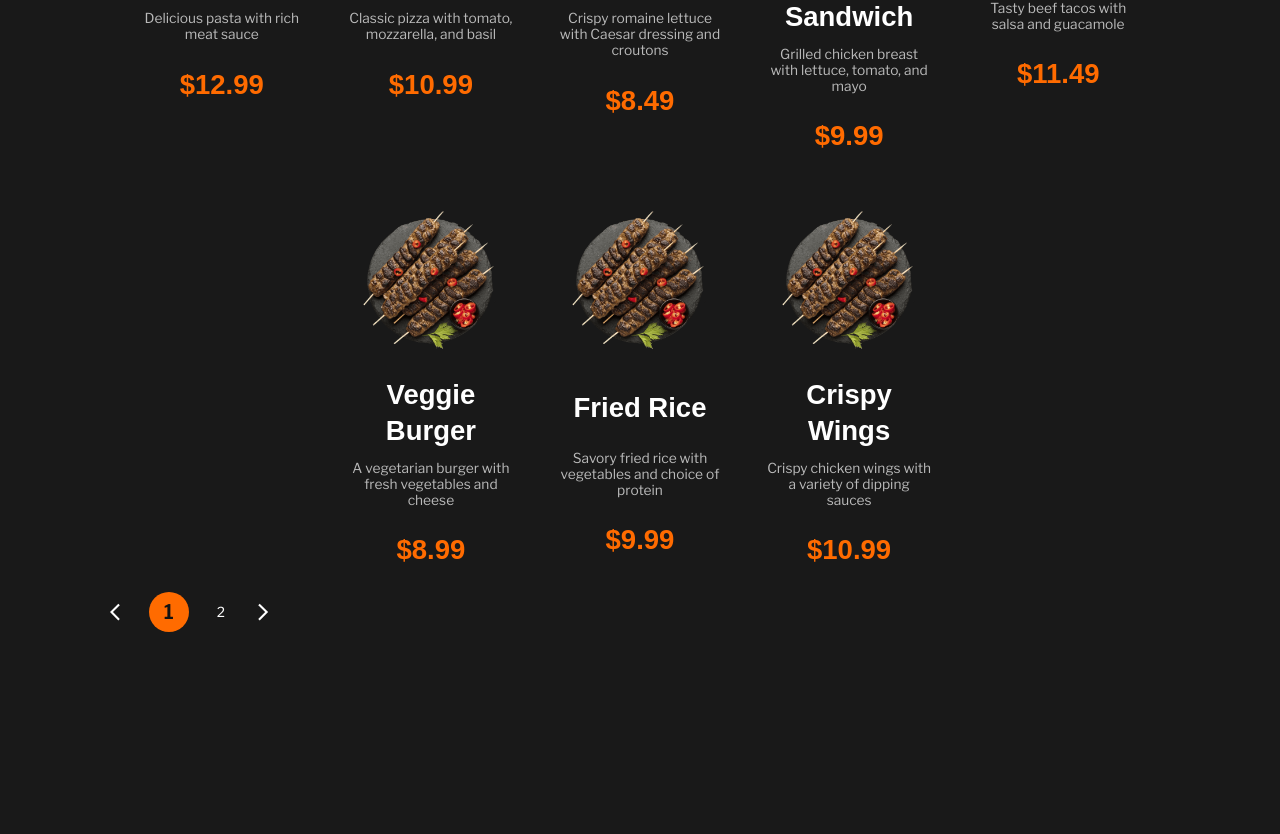
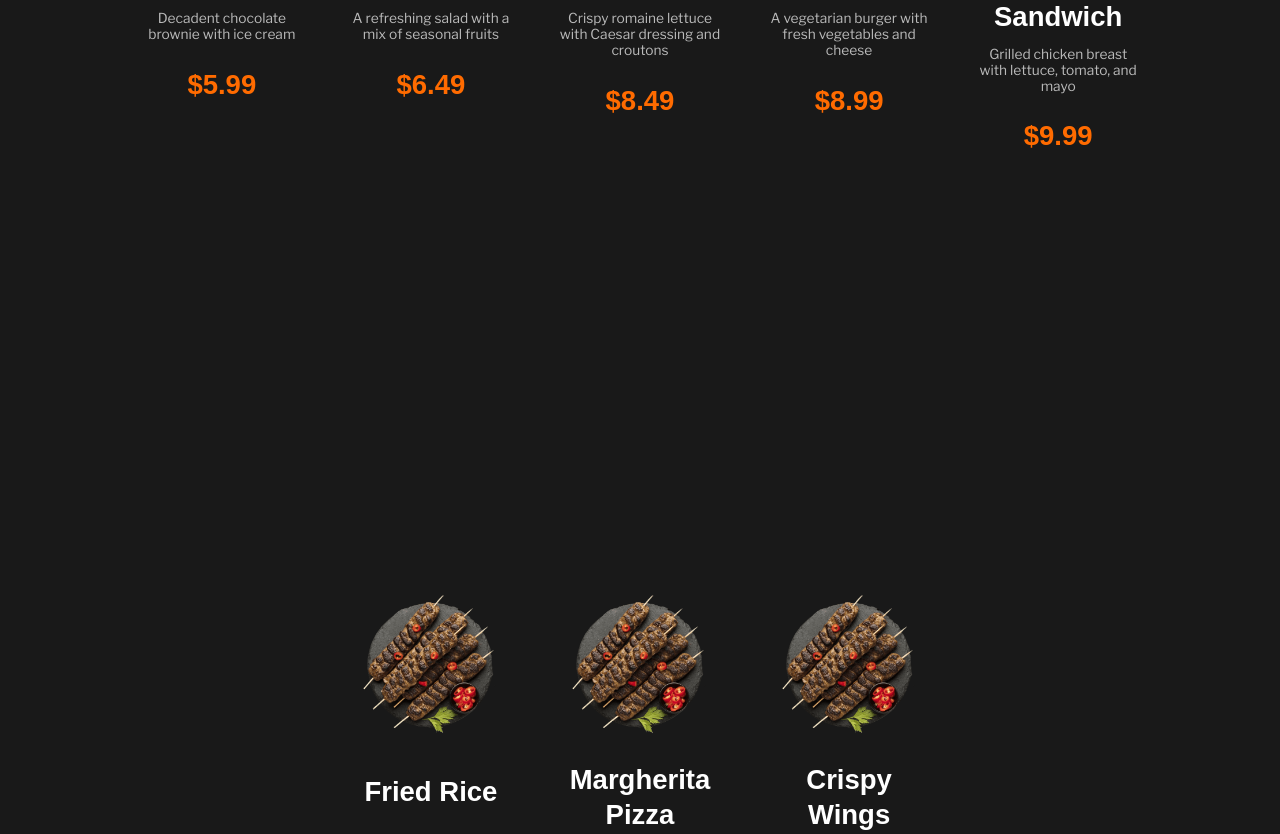
Before and after one commit to nazmus767921/Restaurant_project-1.00, a React (Vite) app: page /menu in a window 1280 px wide. Shown: the part 796-1630 px from the top of the page. Built offline with nearby package versions, Linux system fonts and the light colour scheme; a web font is replaced by a local one.

Commit message:
All Okay

```diff
--- a/src/components/Form/Select.jsx
+++ b/src/components/Form/Select.jsx
@@ -12,7 +12,7 @@ const Select = ({ name, id, value, onChange, options = [] }) => {
 		>
 			{options.map((option) => {
 				return (
-					<option key={option} value={option?.value}>
+					<option key={option?.value} value={option?.value}>
 						{option?.label}
 					</option>
 				);
--- a/src/components/UI/MenuShowcase/MenuShowcase.jsx
+++ b/src/components/UI/MenuShowcase/MenuShowcase.jsx
@@ -1,7 +1,7 @@
 import styled from "styled-components";
 
-const MenuShowcase = ({ children }) => {
-	return <Wrapper>{children}</Wrapper>;
+const MenuShowcase = ({ children, style }) => {
+	return <Wrapper style={style}>{children}</Wrapper>;
 };
 
 const Wrapper = styled.div`
--- a/src/pages/About/AboutPage.jsx
+++ b/src/pages/About/AboutPage.jsx
@@ -20,11 +20,11 @@ const AboutPage = () => {
 			<div className="featured_section">
 				{featured.map((content, index) => {
 					return index % 2 === 0 ? (
-						<div className="featured_card">
+						<div key={crypto.randomUUID()} className="featured_card">
 							<FeaturedCard {...content} />
 						</div>
 					) : (
-						<div className="featured_card">
+						<div key={crypto.randomUUID()} className="featured_card">
 							<FeaturedCard {...content} reverse />
 						</div>
 					);
--- a/src/pages/Menu/components/MenusSection.jsx
+++ b/src/pages/Menu/components/MenusSection.jsx
@@ -7,12 +7,21 @@ import Pagination from "../../../components/Pagination";
 import { usePaginationContext } from "../../../store/contexts/pagination_context";
 
 const MenusSection = () => {
-	const { filteredMenu, grid_view } = useProductsContext();
-	const {displayedData} = usePaginationContext();
+	const { grid_view } = useProductsContext();
+	const { displayedData, totalPages } = usePaginationContext();
+
+	const whatHeightShouldbe = () => {
+		if (totalPages > 1 && displayedData.length > 3) {
+			return { minHeight: "88em" };
+		} else if (totalPages > 1 && displayedData.length <= 3) {
+			return { minHeight: "44em" };
+		}
+		return { minHeight: "fit-content" };
+	};
 
 	return (
 		<Wrapper>
-			<MenuShowcase>
+			<MenuShowcase style={whatHeightShouldbe()}>
 				{grid_view ? (
 					<>
 						{displayedData.map((menu) => (
@@ -27,13 +36,21 @@ const MenusSection = () => {
 					</>
 				)}
 			</MenuShowcase>
-			<Pagination />
+			<div className="pagination--wrapper">
+				<Pagination />
+			</div>
 		</Wrapper>
 	);
 };
 
 const Wrapper = styled.div`
 	margin-top: 2.5em;
+	.pagination--wrapper {
+		display: flex;
+		justify-content: center;
+		align-items: center;
+		margin-top: 1.25em;
+	}
 `;
 
 export default MenusSection;
--- a/src/store/contexts/pagination_context.jsx
+++ b/src/store/contexts/pagination_context.jsx
@@ -5,16 +5,16 @@ const pagination_context = createContext(null);
 
 export const PaginationContextProvider = ({ children }) => {
 	// pulling menus data from the products_context
-	const { menus } = useProductsContext();
+	const { filteredMenu } = useProductsContext();
 	const [currentPage, setCurrentPage] = useState(1);
 	const itemsPerPage = 8;
-	const data = [...menus];
-	const totalPages = Math.ceil(data.length / itemsPerPage);
+	// const data = [...menus];
+	const totalPages = Math.ceil(filteredMenu.length / itemsPerPage);
 
   // Calculate the range of data to display based on the current page
   const startIndex = (currentPage - 1) * itemsPerPage;
   const endIndex = startIndex + itemsPerPage;
-  const displayedData = data.slice(startIndex, endIndex);
+  const displayedData = filteredMenu.slice(startIndex, endIndex);
 
 	const nextPage = () => {
 		setCurrentPage((prevPage) => Math.min(prevPage + 1, totalPages));
```
Also changed, not shown: src/components/Pagination.jsx (+0 -75 lines).
